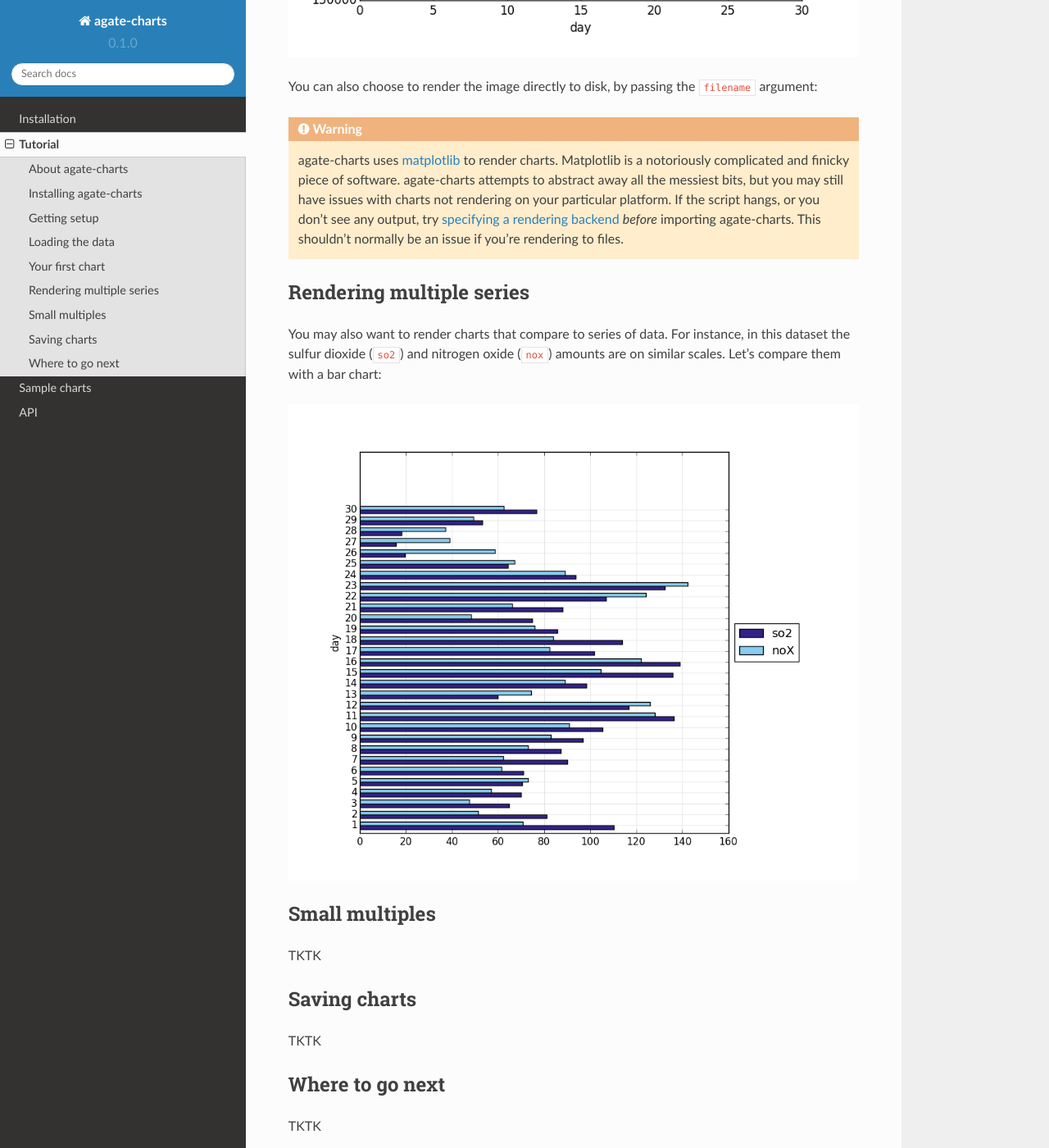
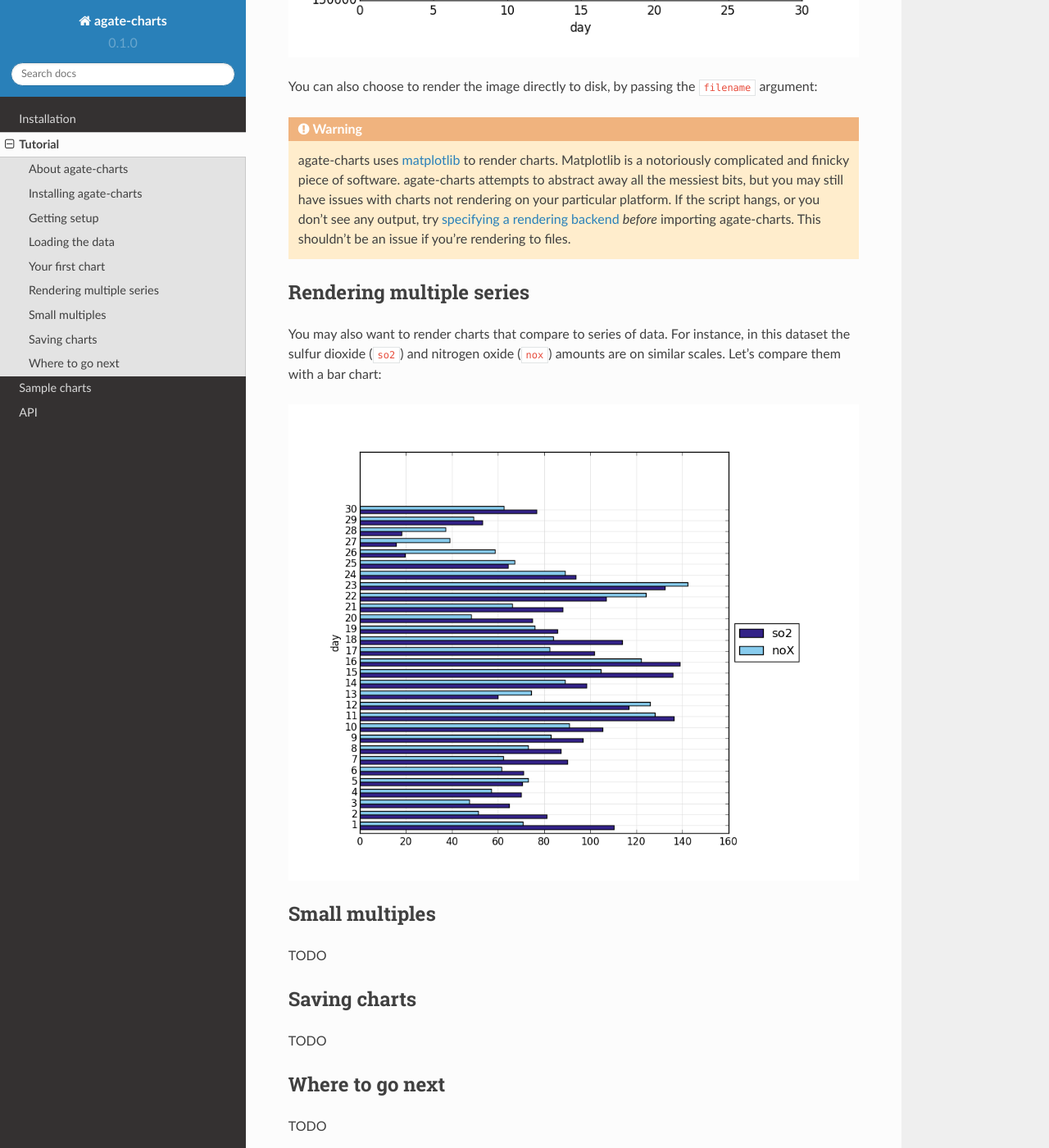
Before and after one commit to wireservice/agate-charts, a Sphinx documentation site: the page built from docs/tutorial.rst, in a window 1280 px wide and 1400 px high, scrolled down 2885 px. Shown: the whole window at 82% size. Built offline with Sphinx 7.4.7 and the Read the Docs theme 2.0.0, drawn with Linux system fonts in a browser that asks for light colours.

```diff
--- a/docs/tutorial.rst
+++ b/docs/tutorial.rst
@@ -5,7 +5,7 @@ Tutorial
 About agate-charts
 ==================
 
-agate-charts is an extension for the  `agate <http://agate.readthedocs.org/>`_ data analysis library that adds support for quickly exploring data using charts. It does not create polished or publication-ready graphics. If you haven't used agate before, please read the `agate tutorial <http://agate.readthedocs.org/>`_ before reading this.
+agate-charts is an extension for the `agate <http://agate.readthedocs.org/>`_ data analysis library that adds support for quickly exploring data using charts. It does not create polished or publication-ready graphics. If you haven't used agate before, please read the `agate tutorial <http://agate.readthedocs.org/>`_ before reading this.
 
 In this tutorial we will use agate-charts to explore a `time-series dataset from the EPA <http://ampd.epa.gov/ampd/>`_ documenting US greenhouse gas emissions for the month of June 2015.
 
@@ -99,7 +99,7 @@ You can also choose to render the image directly to disk, by passing the :code:`
 
 .. warning::
 
-    agate-charts uses `matplotlib <http://matplotlib.org/>`_ to render charts. Matplotlib is a notoriously complicated and finicky piece of software. agate-charts attempts to abstract away all the messiest bits, but you may still have issues with charts not rendering on your particular platform. If the script hangs, or you don't see any output, try `specifying a rendering backend <http://matplotlib.org/faq/usage_faq.html#what-is-a-backend>`_ *before* importing agate-charts. This shouldn't normally be an issue if you're rendering to files.
+    agate-charts uses `matplotlib <http://matplotlib.org/>`_ to render charts. Matplotlib is a notoriously complicated and finicky piece of software. agate-charts attempts to abstract away all the messiest bits, but you may still have issues with charts not rendering on your particular platform. If the script hangs, or you don't see any output, try `specifying a rendering backend <http://matplotlib.org/faq/usage_faq.html#what-is-a-backend>`_ *before* importing agate-charts. This shouldn't be an issue if you're rendering to files.
 
 Rendering multiple series
 =========================
@@ -115,16 +115,16 @@ You may also want to render charts that compare to series of data. For instance,
 Small multiples
 ===============
 
-TKTK
+TODO
 
 Saving charts
 =============
 
-TKTK
+TODO
 
 Where to go next
 ================
 
-TKTK
+TODO
 
 Link to proof
--- a/samples.py
+++ b/samples.py
@@ -1,8 +1,6 @@
 #!/usr/bin/env python
 
-import csv
 import os
-import shutil
 
 import agate
 import agatecharts
```
Also changed, not shown: docs/samples/bar_chart_complex_multiples.png, docs/samples/column_chart_complex_multiples.png, 3 other files.
